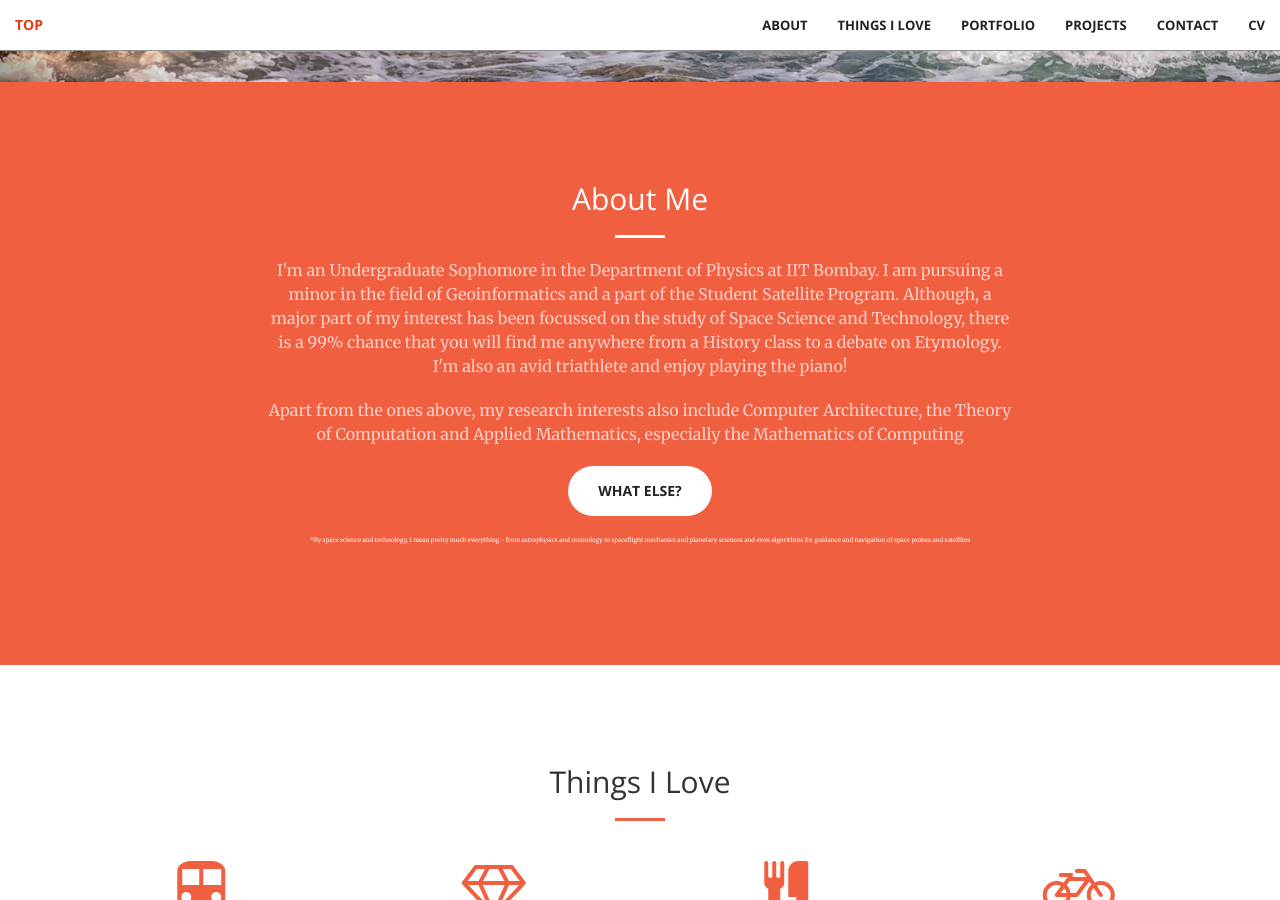
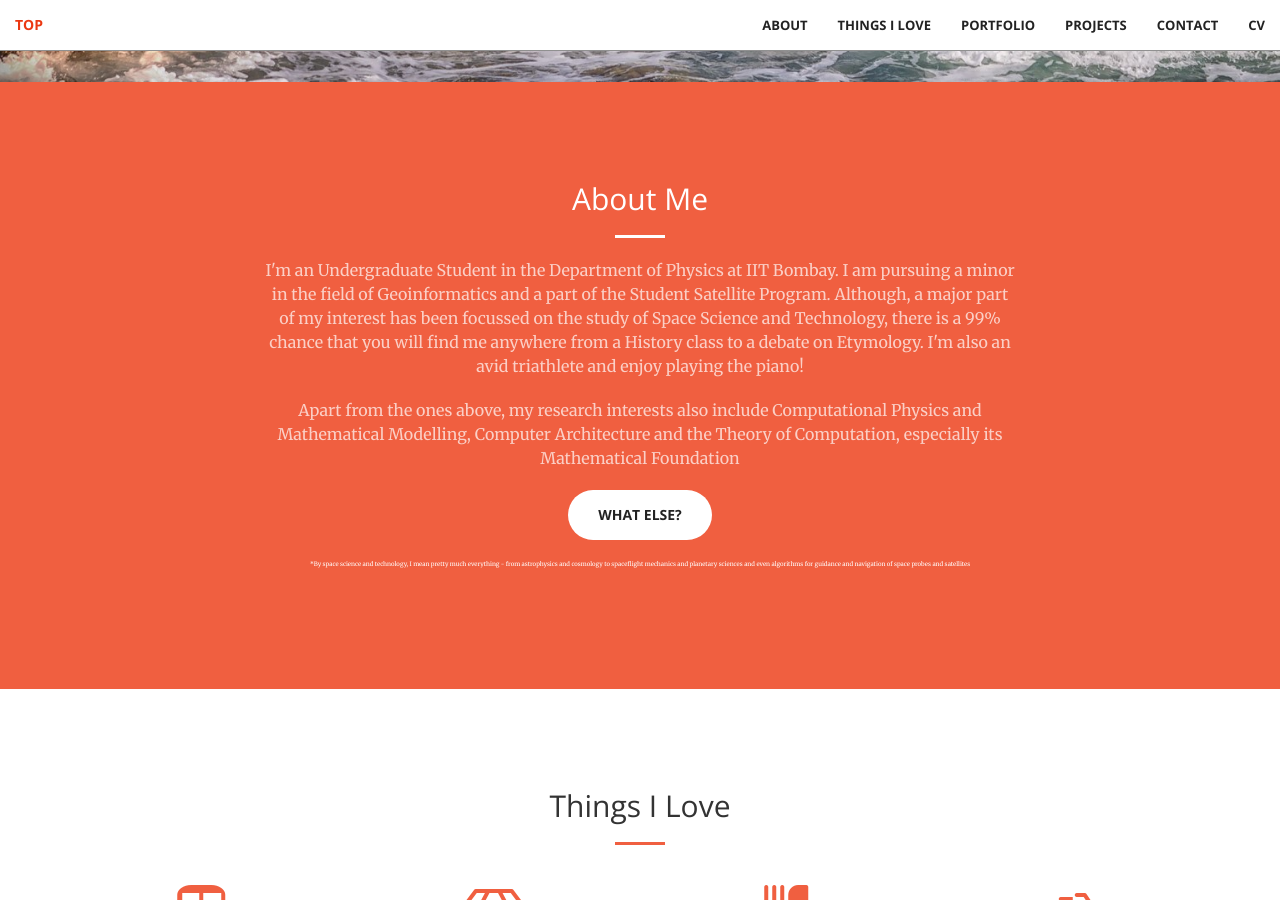
Before and after one commit to aravindbharathi/aravindbharathi.github.io, a Jekyll site: the page built from index.html, in a window 1280 px wide and 900 px high, scrolled down 818 px. Built offline with Jekyll 4.4.1, drawn with Linux system fonts in a browser that asks for light colours.

Commit message:
Update call-to-action.html

```diff
--- a/_includes/call-to-action.html
+++ b/_includes/call-to-action.html
@@ -4,8 +4,8 @@
             <div class="col-lg-8 col-lg-offset-2 text-center">
                 <h2 class="section-heading">About Me</h2>
                 <hr class="light">
-                <p class="text-faded">I'm an Undergraduate Sophomore in the Department of Physics at IIT Bombay. I am pursuing a minor in the field of Geoinformatics and a part of the Student Satellite Program. Although, a major part of my interest has been focussed on the study of Space Science and Technology, there is a 99% chance that you will find me anywhere from a History class to a debate on Etymology. I'm also an avid triathlete and enjoy playing the piano!</p>
-                <p class="text-faded">Apart from the ones above, my research interests also include Computer Architecture, the Theory of Computation and Applied Mathematics, especially the Mathematics of Computing</p>
+                <p class="text-faded">I'm an Undergraduate Student in the Department of Physics at IIT Bombay. I am pursuing a minor in the field of Geoinformatics and a part of the Student Satellite Program. Although, a major part of my interest has been focussed on the study of Space Science and Technology, there is a 99% chance that you will find me anywhere from a History class to a debate on Etymology. I'm also an avid triathlete and enjoy playing the piano!</p>
+                <p class="text-faded">Apart from the ones above, my research interests also include Computational Physics and Mathematical Modelling, Computer Architecture and the Theory of Computation, especially its Mathematical Foundation</p>
                 <a href="#stuff" class="btn btn-default btn-xl">What else?</a><br><br>
             <p style="font-size:6px" style="text-align:right;">*By space science and technology, I mean pretty much everything - from astrophysics and cosmology to spaceflight mechanics and planetary sciences and even algorithms for guidance and navigation of space probes and satellites</p>
             </div>
```
